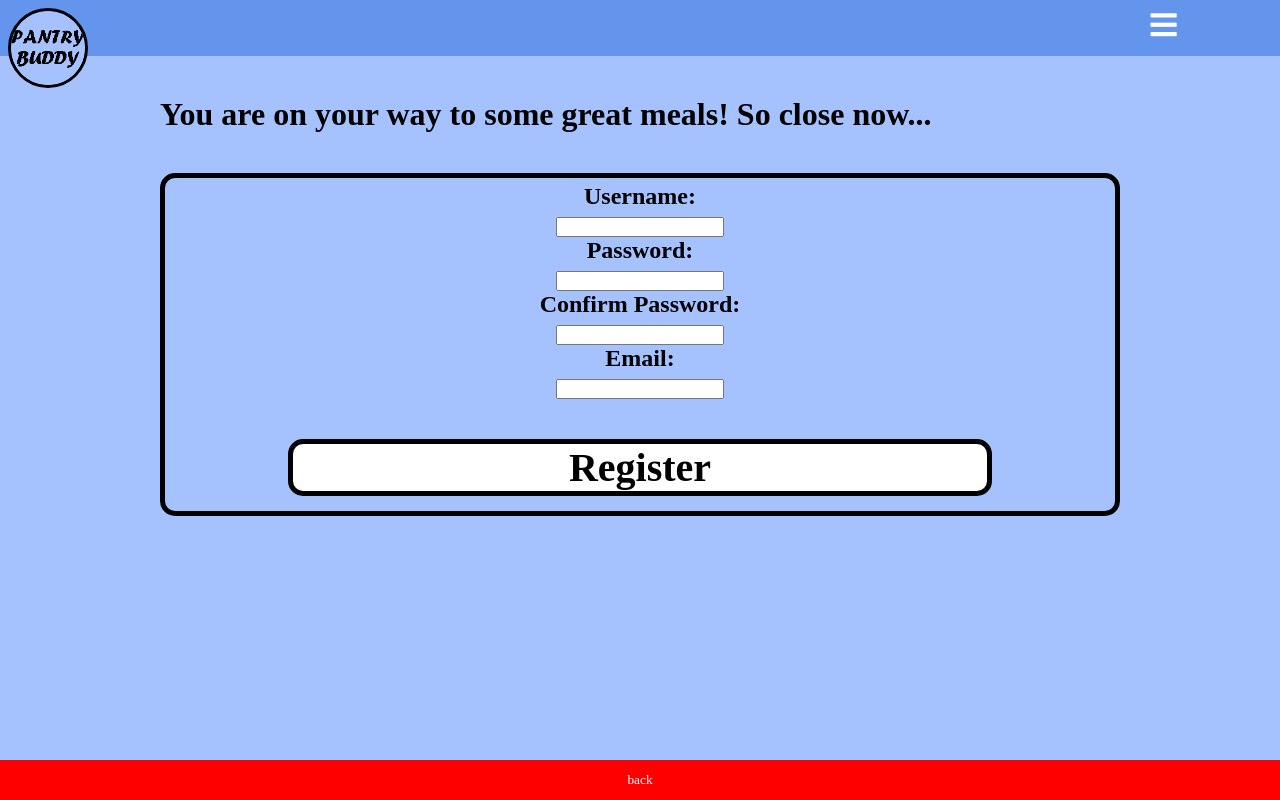
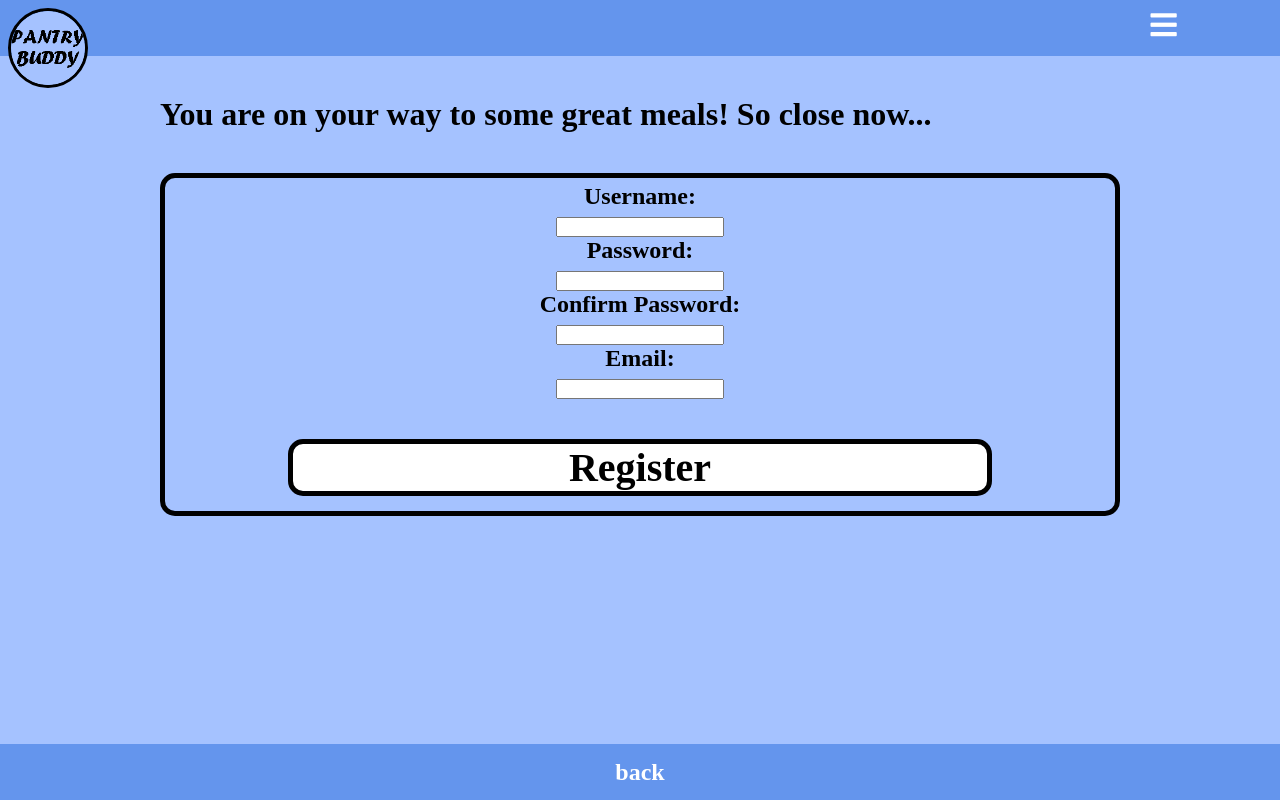
Before and after one commit to omegacoo/Recipe_me, a React (Create React App) app: page /register in a window 1280 px wide. Built offline with nearby package versions, Linux system fonts and the light colour scheme; no server answers; a web font is replaced by a local one.

Commit message:
changed back button styling a bit

```diff
--- a/src/components/BackButton/BackButton.css
+++ b/src/components/BackButton/BackButton.css
@@ -2,10 +2,12 @@
     display: block;
     position: fixed;
     width: 100%;
-    height: 5vh;
+    height: 7vh;
     bottom: 0;
-    background-color: red;
+    background-color: #6495ED;
     color: white;
     border-style: none;
     text-align: center;
+    font-weight: bolder;
+    font-size: 3vh;
 }
```
